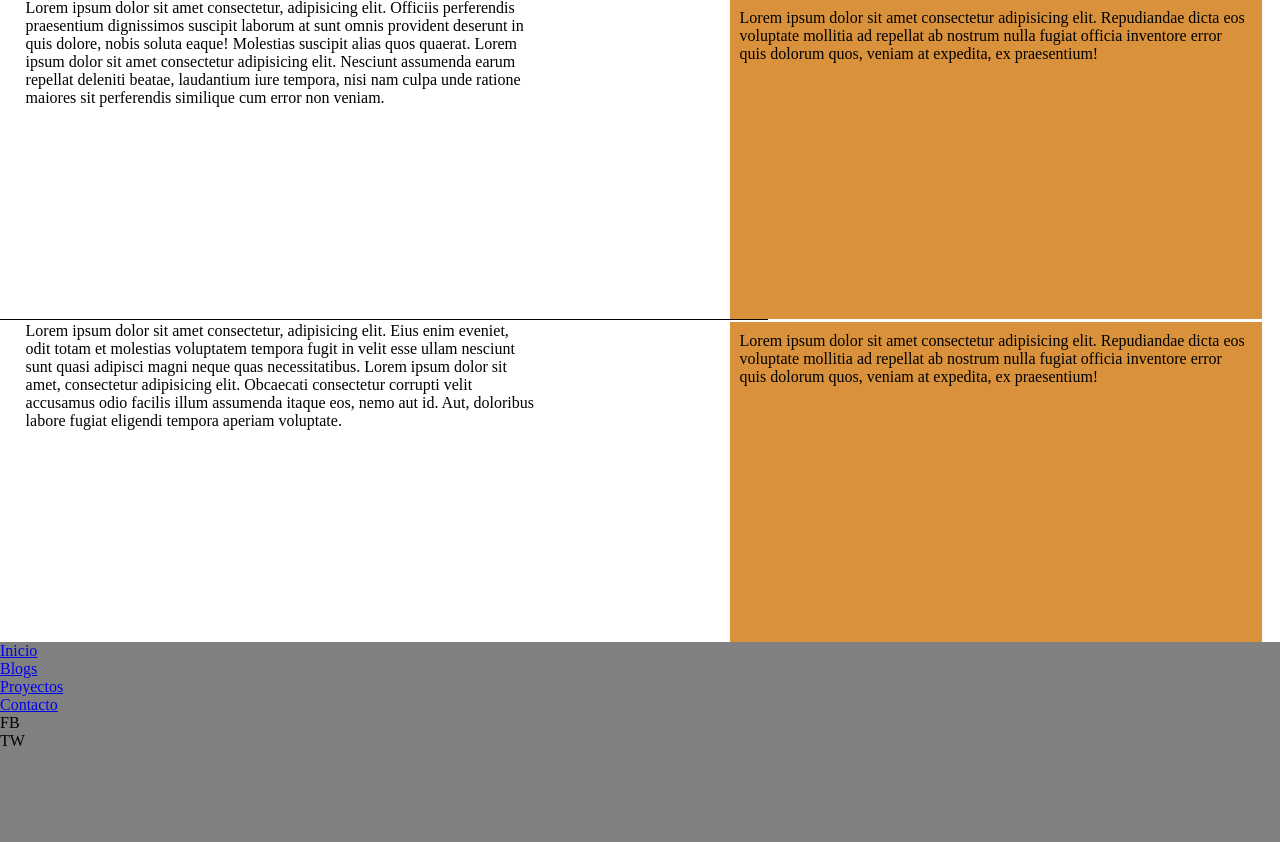
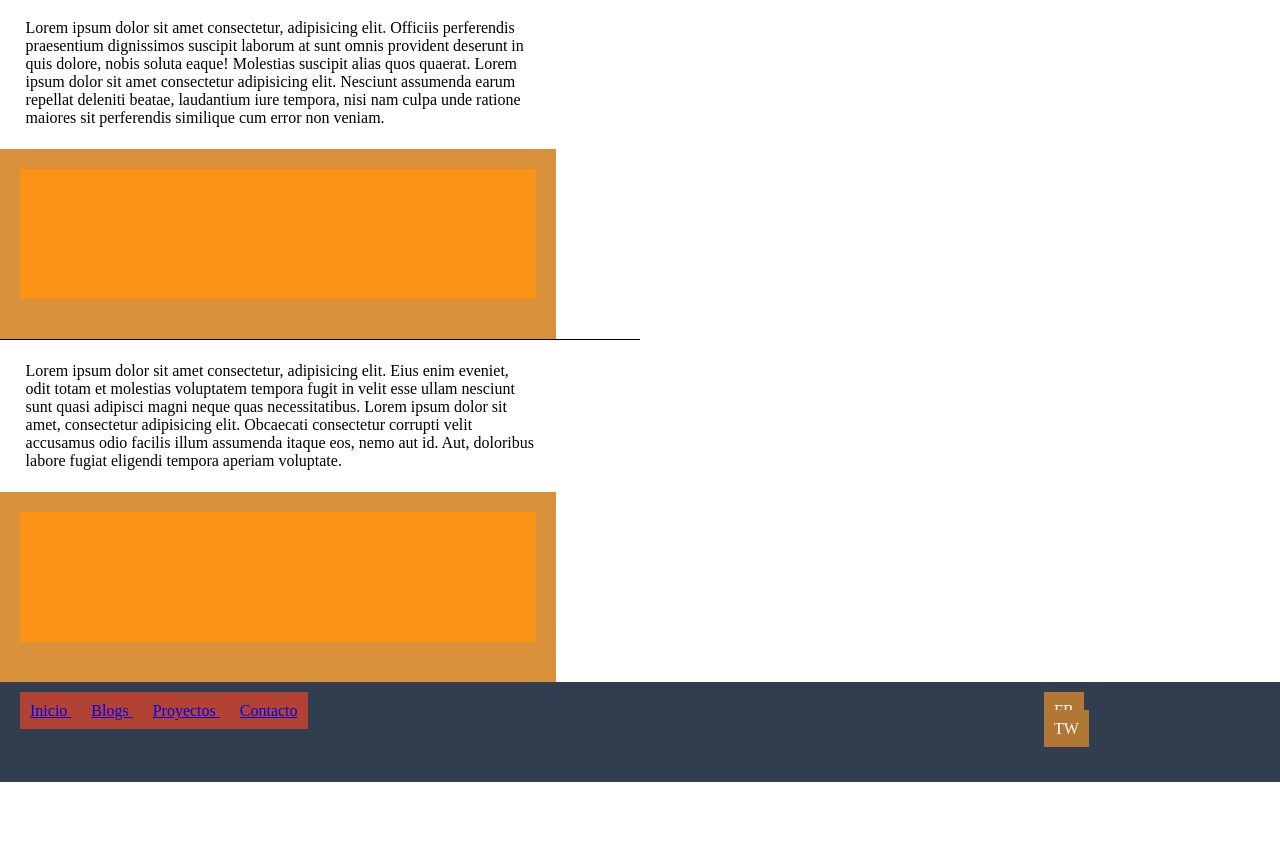
Before and after one commit to Juancarlos56/examenHTMLCSSJB, a plain HTML site: page index.html in a window 1280 px wide. Shown: the part 123-965 px from the top of the page. After the commit the page ends 905 px from the top, so only its background shows below. Drawn offline with Linux system fonts and the light colour scheme.

Commit message:
terminado

```diff
--- a/estilosCSS.css
+++ b/estilosCSS.css
@@ -43,11 +43,6 @@
 
 
 
-.encabezado .menu {
-    width: 60%;
-    height: 100%;
-}
-
 
 
 .separador {
@@ -60,43 +55,87 @@
 
 .columna1 {
     width: 40%;
-    height: 100px;
+    height: 150px;
     float: left;
     background-color: white;
     margin-left: 2%;
     margin-right: 15%;
 }
 
+.columna1 .textocol1{
+    width: 100%;
+    height: 130px;
+    float: left;
+    margin-top: 20px;
+    background-color: white;
+
+}
+
 .columna2 .texto{
     width: 100%;
-    height: 90px;
+    height: 130px;
     float: left;
-    padding: 20px;
+
     background-color: #fa9213;
-    margin-left: 2%;
-    margin-right: 15%;
+
 }
 
 .columna2 {
-    width: 40%;
-    height: 300px;
+    width: 40.298%;
+    height: 150px;
     float: left;
     background-color: #d9923b;
-    padding: 10px;
+    padding: 20px;
 }
 
 .linea {
-    border-top: 1px solid black;
+    border-top: 0.5px solid black;
     height: 2px;
-    max-width: 60%;
+    max-width: 50%;
     padding: 0;
     clear: both;
 }
 
 .pie {
     width: 100%;
-    height: 200px;
-    background-color: gray;
+    height: 100px;
+    background-color: #303e4f;;
     clear: both;
 
 }
+
+.pie .menu2{
+    width: 80%;
+    height: 100%;
+    float: left;
+}
+
+.pie .menu2 ul{
+    padding: 20px;
+    float: left;
+}
+
+.pie .menu2 li{
+    display: inline;
+    padding: 10px;
+    background-color: #b24334;
+    color: white;
+}
+
+.pie .menu3{
+    width: 10%;
+    height: 100%;
+    float: left;
+}
+
+.pie .menu3 ul{
+    padding: 20px;
+    float: left;
+}
+
+.pie .menu3 li{
+    display: inline;
+    padding: 10px;
+    background-color: #b27734;
+    color: white;
+}
--- a/index.html
+++ b/index.html
@@ -28,7 +28,7 @@
 
     <section class="seccion">
             <div class="columna1">
-                <article class="texto">
+                <article class="textocol1">
                     <p>
                         Lorem ipsum dolor sit amet consectetur, adipisicing elit. Officiis perferendis praesentium dignissimos suscipit laborum at sunt omnis provident deserunt in quis dolore, nobis soluta eaque! Molestias suscipit alias quos quaerat. Lorem ipsum dolor sit amet consectetur adipisicing elit. Nesciunt assumenda earum repellat deleniti beatae, laudantium iure tempora, nisi nam culpa unde ratione maiores sit perferendis similique cum error non veniam.
                     </p>
@@ -37,8 +37,8 @@
 
             <div class="aside">
                 <div class="columna2">
-                    <aside>
-                        Lorem ipsum dolor sit amet consectetur adipisicing elit. Repudiandae dicta eos voluptate mollitia ad repellat ab nostrum nulla fugiat officia inventore error quis dolorum quos, veniam at expedita, ex praesentium!
+                    <aside class="texto">
+
                     </aside>
                 </div>
             </div>
@@ -47,7 +47,7 @@
 
 
             <div class="columna1">
-                <article>
+                <article class="textocol1">
                     <p>
                         Lorem ipsum dolor sit amet consectetur, adipisicing elit. Eius enim eveniet, odit totam et molestias voluptatem tempora fugit in velit esse ullam nesciunt sunt quasi adipisci magni neque quas necessitatibus. Lorem ipsum dolor sit amet, consectetur adipisicing elit. Obcaecati consectetur corrupti velit accusamus odio facilis illum assumenda itaque eos, nemo aut id. Aut, doloribus labore fugiat eligendi tempora aperiam voluptate.
                     </p>
@@ -56,8 +56,8 @@
 
             <div class="aside">
                 <div class="columna2">
-                    <aside>
-                        Lorem ipsum dolor sit amet consectetur adipisicing elit. Repudiandae dicta eos voluptate mollitia ad repellat ab nostrum nulla fugiat officia inventore error quis dolorum quos, veniam at expedita, ex praesentium!
+                    <aside class="texto">
+
                     </aside>
                 </div>
             </div>
@@ -67,7 +67,7 @@
     </section>
 
     <footer class="pie">
-        <nav>
+        <nav class="menu2">
             <ul>
                 <li><a href="index.html"> Inicio </a> </li>
                 <li><a href="index.html"> Blogs </a></li>
@@ -80,7 +80,7 @@
 
         <div>
 
-            <nav>
+            <nav class="menu3">
                 <ul>
                     <li>FB</li>
                     <li>TW</li>
```
